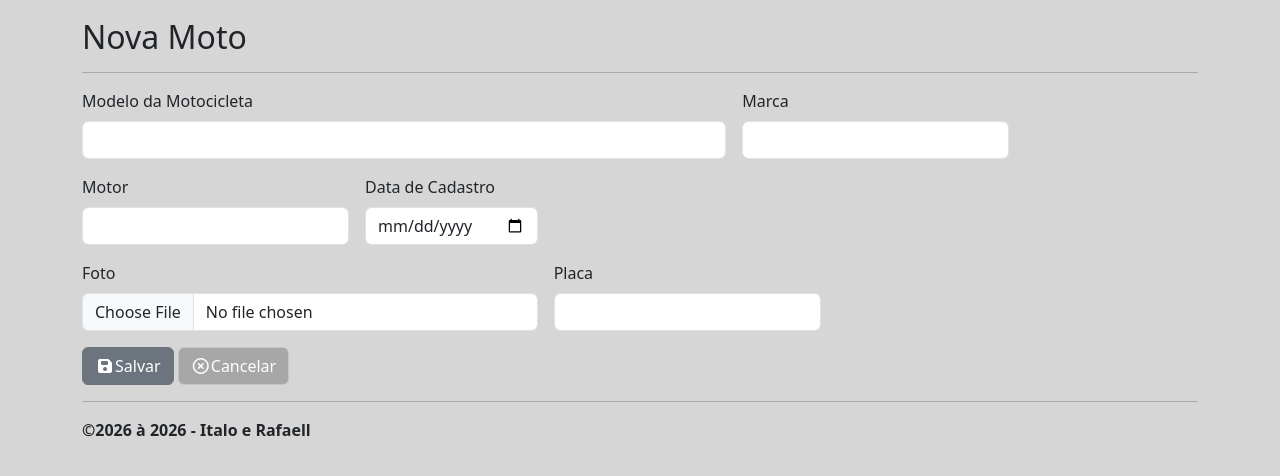
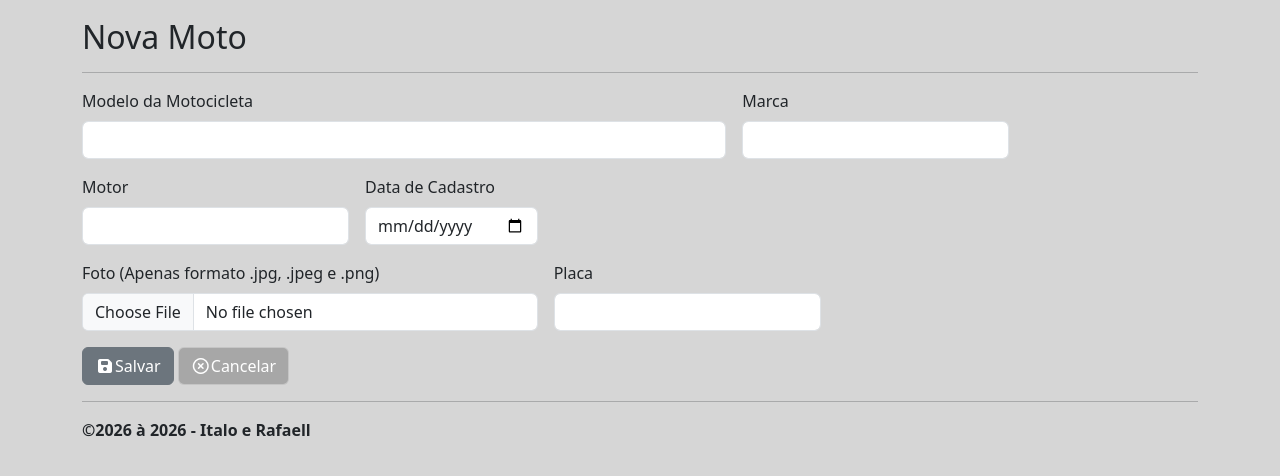
Before and after one commit to BilderBoy233/crud-bootstrap-php, a PHP site: page /motos/add.php in a window 1280 px wide. Shown: the part 56-532 px from the top of the page. Run offline with PHP 8.4, Linux system fonts and the light colour scheme; some libraries are stand-ins or nearby versions.

Commit message:
Arrumado

```diff
--- a/js/main.js
+++ b/js/main.js
@@ -9,5 +9,5 @@ $('#delete-modal').on('show.bs.modal', function (event) {
   var modal = $(this);
   modal.find('.modal-title').text('Excluir ' + type.charAt(0).toUpperCase() + type.slice(1) + ' #' + id);
   modal.find('.modal-body').text('Deseja mesmo excluir o ' + type + ' (' + id + ')?');
-  modal.find('#confirm').attr('href', type + '/delete.php?id=' + id);
+  modal.find('#confirm').attr('href', '/crud-bootstrap-php/' + type + '/delete.php?id=' + id);
 });
--- a/motos/add.php
+++ b/motos/add.php
@@ -35,9 +35,9 @@ include HEADER_TEMPLATE; ?>
 
     <div class="row g-3 mb-3">
         <div class="col-md-5">
-            <label for="foto" class="form-label">Foto</label>
+            <label for="foto" class="form-label">Foto (Apenas formato .jpg, .jpeg e .png)</label>
             <input type="file" class="form-control" id="foto" name="foto" accept="image/*" required>
-            <div class="invalid-feedback">Envie a foto da motinha.</div>
+            <div class="invalid-feedback">Envie a foto da motinha (Apenas formato .jpg, .jpeg e .png).</div>
         </div>
 
         <div class="col-md-3">
--- a/motos/edit.php
+++ b/motos/edit.php
@@ -37,7 +37,7 @@
 
   <div class="row g-3 mb-3">
     <div class="col-md-5">
-      <label for="foto" class="form-label">Foto</label>
+      <label for="foto" class="form-label">Foto (Apenas formato .jpg, .jpeg e .png)</label>
       <!-- campo de upload -->
       <input type="file" class="form-control" id="foto" name="foto" accept="image/*">
       <?php if (!empty($moto['foto'])): ?>
--- a/motos/functions.php
+++ b/motos/functions.php
@@ -30,14 +30,30 @@ function FormatData($data, $format) {
     $dt = new DateTime($data, new DateTimeZone("-0300"));
     return $dt->format($format);
 }
+
 function FormatPlaca($placa) {
-    return substr($placa,0,3) . " " . substr($placa,3);
+    // Remove qualquer caractere que não seja letra ou número (substitui por vazio "")
+    $placaLimpa = preg_replace("/[^a-zA-Z0-9]/", "", $placa);
+
+    // Se a placa limpa tiver tamanho suficiente, formata com o espaço no meio
+    if (strlen($placaLimpa) >= 7) {
+        return strtoupper(substr($placaLimpa, 0, 3) . " " . substr($placaLimpa, 3, 4));
+    }
+
+    return strtoupper($placaLimpa);
 }
 
 /**
  *  Cadastro de Motocicletas
  */
 function add() {
+
+  // Dentro de add() ou edit(), antes de salvar:
+  if (!empty($_POST['moto']['placa'])) {
+      $_POST['moto']['placa'] = preg_replace("/[^a-zA-Z0-9]/", "", $_POST['moto']['placa']);
+      $_POST['moto']['placa'] = strtoupper($_POST['moto']['placa']);
+  }
+
   if (!empty($_POST['moto'])) {
     $today = new DateTime('now', new DateTimeZone("-0300"));
     $moto = $_POST['moto'];
@@ -97,6 +113,13 @@ function save($table = null, $data = null) {
  *  Atualização/Edição de Moto
  */
 function edit() {
+
+  // Dentro de add() ou edit(), antes de salvar:
+  if (!empty($_POST['moto']['placa'])) {
+      $_POST['moto']['placa'] = preg_replace("/[^a-zA-Z0-9]/", "", $_POST['moto']['placa']);
+      $_POST['moto']['placa'] = strtoupper($_POST['moto']['placa']);
+  }
+
   if (isset($_GET['id'])) {
     $id = $_GET['id'];
 
--- a/motos/view.php
+++ b/motos/view.php
@@ -34,7 +34,7 @@ include HEADER_TEMPLATE;
                 <?php if (!empty($moto['foto'])): ?>
                     <img src="uploads/<?php echo $moto['foto']; ?>"
                          alt="Foto da moto"
-                         style="max-width:400px; height:auto;">
+                         style="max-width:400px; height: 400px;;">
                 <?php else: ?>
                     <span>Sem foto cadastrada</span>
                 <?php endif; ?>
```
Also changed, not shown: motos/uploads/1789491961_harley-davidson_road-king-special_2022_1_01092022_50448_960_720.jpg (added), motos/uploads/1789492075_harley-davidson.jpg (added).
